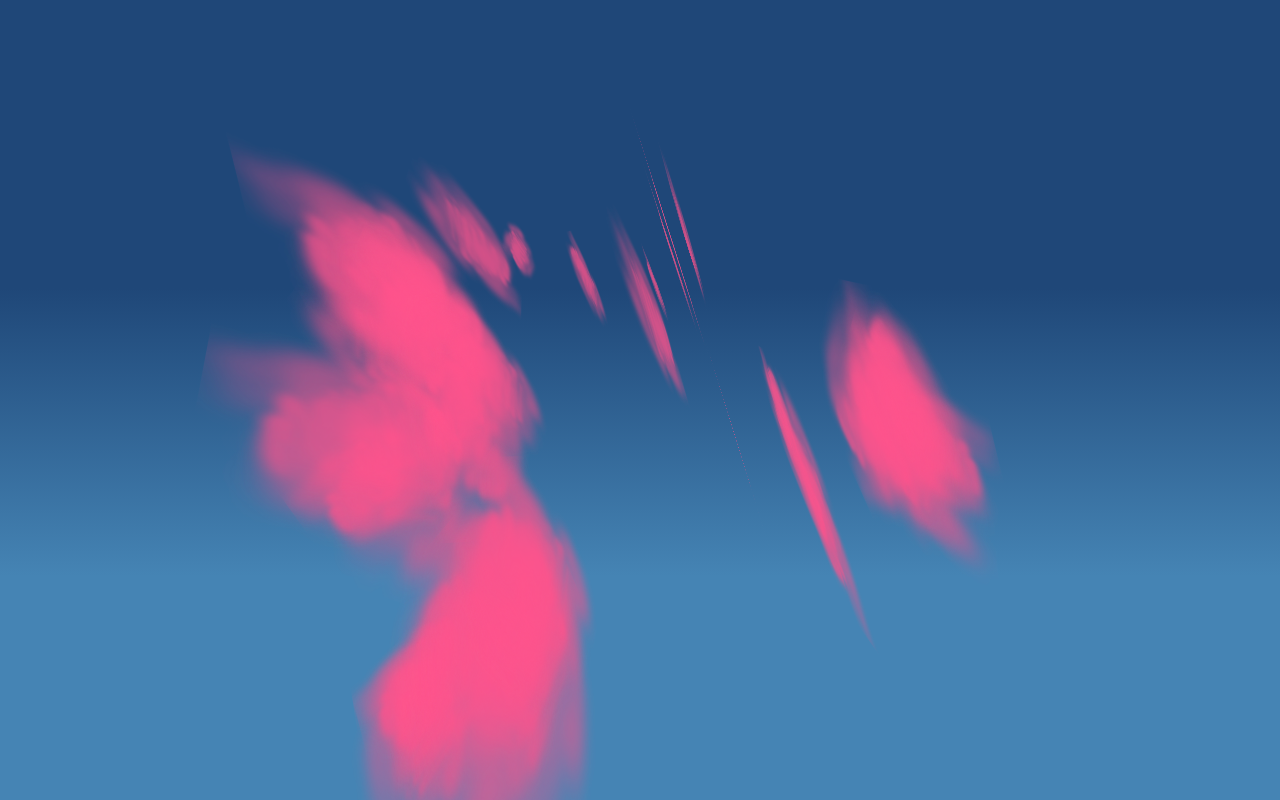
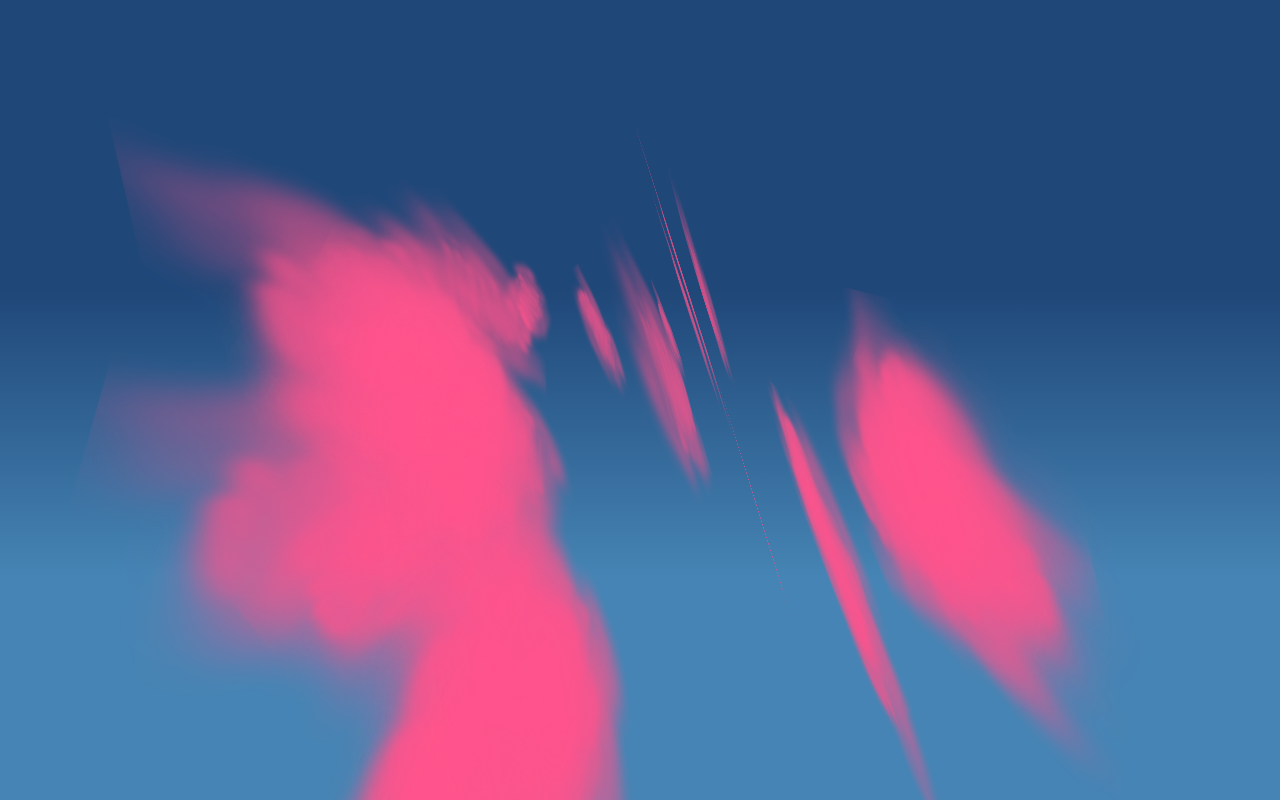
Before and after one commit to kadtendulkar/kaddy, a plain HTML site: page copy.html in a window 1280 px wide. Drawn offline with Linux system fonts and the light colour scheme.

Commit message:
Update copy.html

```diff
--- a/copy.html
+++ b/copy.html
@@ -78,8 +78,8 @@ try{if (!window.CloudFlare) {var CloudFlare=[{verbose:0,p:1490158209,byc:0,owlid
 		position: absolute;
 		left: 50%;
 		top: 50%;
-		width: 256px;
-		height: 256px;
+		width: 356px;
+		height: 356px;
 		margin-left: -128px;
 		margin-top: -128px;
 		-webkit-transition: opacity .5s ease-out;
```
